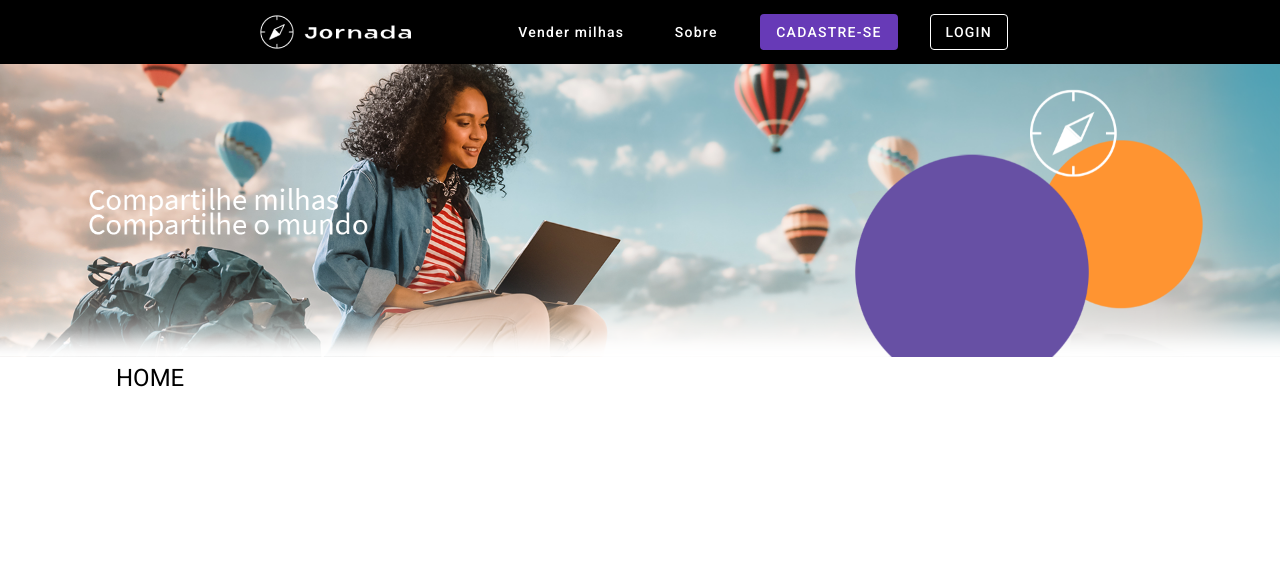
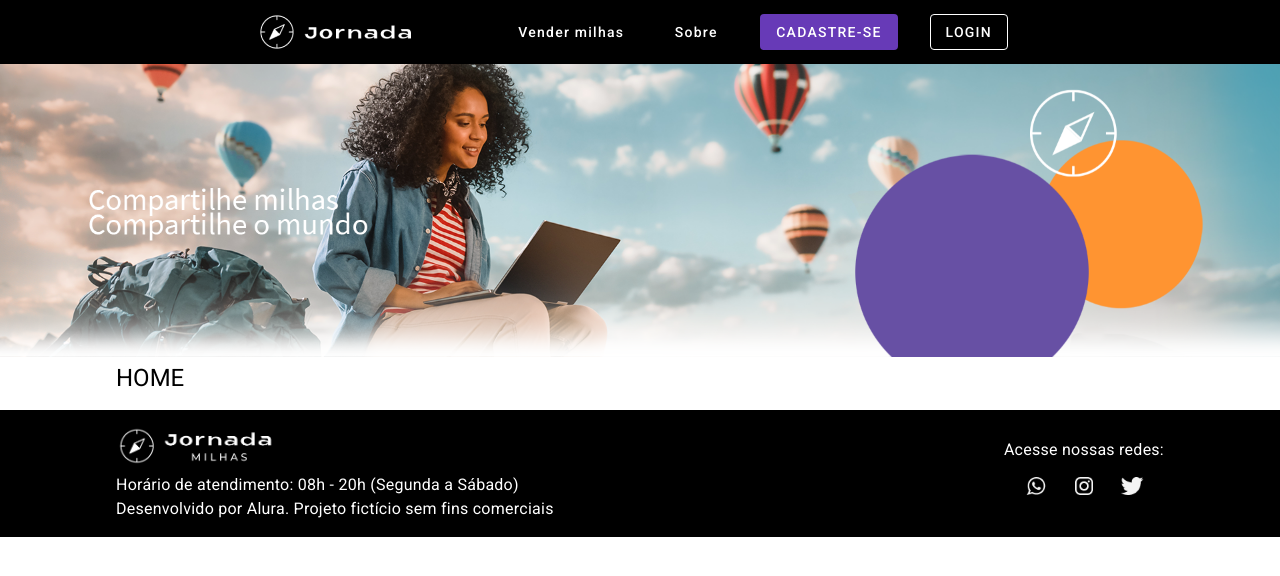
Before and after one commit to macieldearaujo/alura-angular, an Angular app: page / in a window 1280 px wide. Shown: the top 576 px of the page. Built offline with nearby package versions, Linux system fonts and the light colour scheme.

Commit message:
feat: criando footer

```diff
--- a/src/app/shared/footer/footer.component.html
+++ b/src/app/shared/footer/footer.component.html
@@ -1 +1,27 @@
-<p>footer works!</p>
+<footer class="app-footer">
+  <app-container>
+    <div class="inner">
+      <ul>
+        <li>
+          <img src="assets/imagens/logo-com-tagline.png" alt="" />
+        </li>
+        <li>Horário de atendimento: 08h - 20h (Segunda a Sábado)</li>
+        <li>Desenvolvido por Alura. Projeto fictício sem fins comerciais</li>
+      </ul>
+      <ul class="socials">
+        <li>Acesse nossas redes:</li>
+        <li>
+          <button mat-icon-button>
+            <img src="assets/icones/whatsapp.png" alt="Ícone do whatsapp" />
+          </button>
+          <button mat-icon-button>
+            <img src="assets/icones/instagram.png" alt="Ícone do instagram" />
+          </button>
+          <button mat-icon-button>
+            <img src="assets/icones/twitter.png" alt="Ícone do twitter" />
+          </button>
+        </li>
+      </ul>
+    </div>
+  </app-container>
+</footer>
--- a/src/app/shared/footer/footer.component.scss
+++ b/src/app/shared/footer/footer.component.scss
@@ -0,0 +1,25 @@
+.app-footer {
+    background-color: black;
+    color: white;
+    font-weight: 400;
+    font-size: 16px;
+    line-height: 24px;
+    .inner {
+      display: flex;
+      justify-content: space-between;
+      align-items: center;
+      img {
+        max-width: 100%;
+        max-height: 40px;
+      }
+      ul {
+        padding: 0;
+        list-style: none;
+        &.socials {
+          li {
+            text-align: center;
+          }
+        }
+      }
+    }
+  }
--- a/src/app/shared/pages/home/home.component.html
+++ b/src/app/shared/pages/home/home.component.html
@@ -5,3 +5,4 @@
 <app-container>
   <h1>HOME</h1>
 </app-container>
+<app-footer></app-footer>
```
